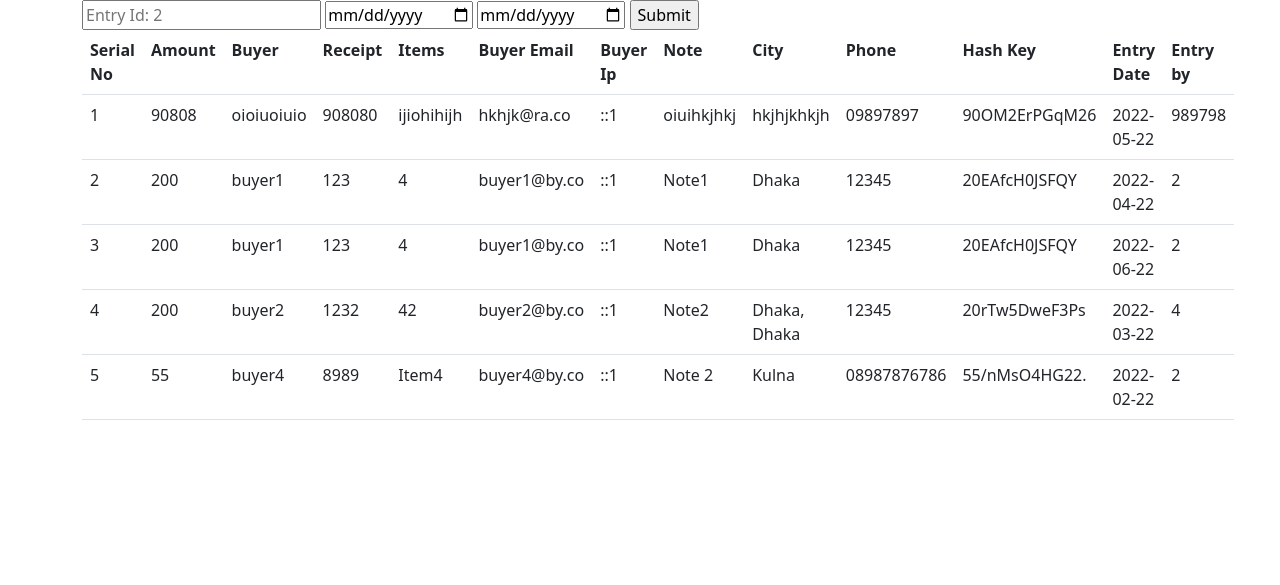
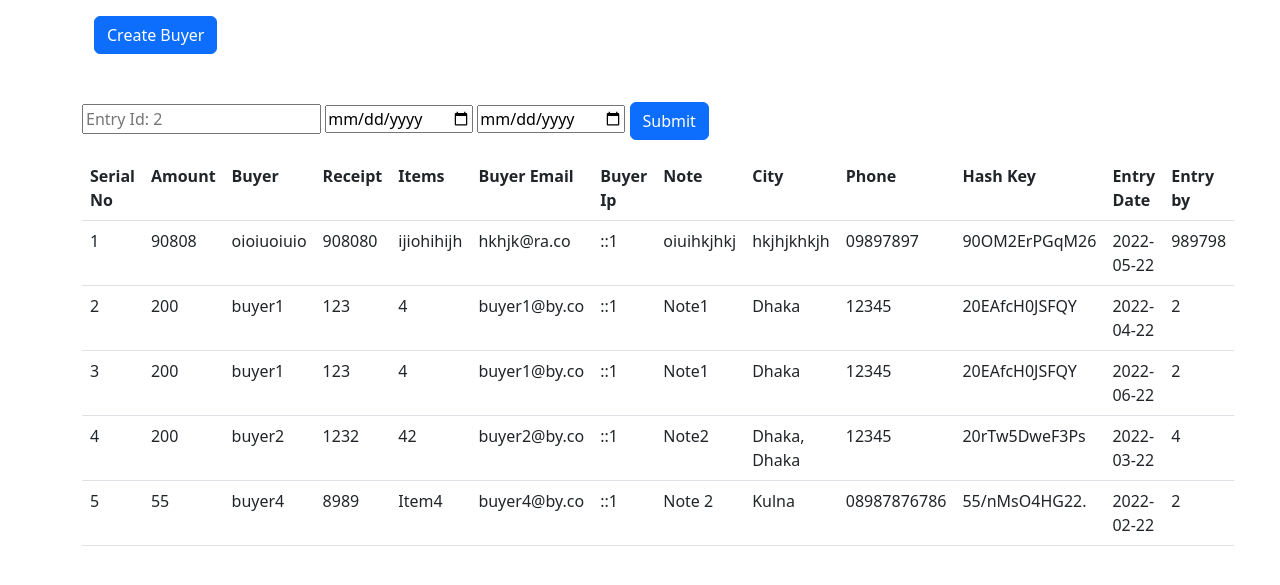
Before and after one commit to Rawshan008/buyer-form-submission, a PHP site: template view/bayer/index.php in a window 1280 px wide. Shown: the top 585 px of the page. Run offline with PHP 8.4, Linux system fonts and the light colour scheme; the template is opened without the code that fills it, so the values that code supplies are empty; data comes from the database, SQL or seed files in the repository; some libraries are stand-ins or nearby versions.

Commit message:
add root dir

```diff
--- a/api.php
+++ b/api.php
@@ -1,6 +1,6 @@
 <?php
-require_once('application/Validation.php');
-require_once('application/model/Buyer.php');
+require_once(ROOT_DIR . '/application/Validation.php');
+require_once(ROOT_DIR . '/application/model/Buyer.php');
 /**
  * Data Collect
  */
--- a/application/controller/DataConnect.php
+++ b/application/controller/DataConnect.php
@@ -3,7 +3,7 @@
  * Database Connection
  */
 
- require_once('config/db_connect.php');
+ require_once(ROOT_DIR . '/config/db_connect.php');
 
 class DataConnect {
   public $host = DB_HOST;
--- a/application/model/Buyer.php
+++ b/application/model/Buyer.php
@@ -2,7 +2,7 @@
 /**
  * Buyear Class
  */
-include_once("application/controller/DataConnect.php");
+include_once(ROOT_DIR . "/application/controller/DataConnect.php");
 
 class Buyer {
   public function insert($data) {
@@ -30,7 +30,8 @@ class Buyer {
     return $insertData;
   }
 
-  public function selectData($data = "") {
+  public function selectData($data = '') {
+
     $dataConnect = new DataConnect();
     if($data) {
       $userid = $data['userid'];
--- a/view/bayer/index.php
+++ b/view/bayer/index.php
@@ -1,6 +1,5 @@
 <?php
-
-require_once('application/model/Buyer.php');
+require_once(ROOT_DIR . '/application/model/Buyer.php');
 
 $result_row = new Buyer();
 $result = $result_row->selectData();
@@ -11,14 +10,27 @@ $result = $result_row->selectData();
     $result = $result_row->selectData();
   }
 ?>
-<div class="container">
+<div class="container py-3">
+  <div class="container">
+    <div class="row">
+      <div class="col">
+        <a class="btn btn-primary mb-3" href="index.php?action=create_buyer">Create Buyer</a>
+
+        <?php if(isset($_COOKIE['buyer_submit']) == 120227): ?>
+          <p>You do not create any request before 24 hours</p>
+        <?php endif; ?>
+      </div>
+    </div>
+  </div>
+</div>
+<div class="container py-3">
   <div class="row">
     <div class="col">
       <form id="searchForm" method="GET">
         <input type="text" name="userid" id="userid" placeholder="Entry Id: 2">
         <input type="date" name="fdate" id="fdate">
         <input type="date" name="ldate" id="ldate">
-        <input name="search" type="submit">
+        <input type="submit" name="search" class="btn btn-primary">
       </form>
     </div>
   </div>
@@ -66,5 +78,11 @@ $result = $result_row->selectData();
   </div>
 </div>
 <?php else: ?>
-<h1>NO data Found</h1>
+<div class="container py-3">
+  <div class="row">
+    <div class="col">
+      <h1>NO data Found</h1>
+    </div>
+  </div>
+</div>
 <?php endif; ?>
--- a/view/bayer/insert.php
+++ b/view/bayer/insert.php
@@ -1,7 +1,7 @@
-<div class="container">
+<div class="container py-3">
   <div class="row">
     <div class="col">
-      <a href="../../../buyer-form-submission/">Home</a>
+      <a class="btn btn-primary" href="index.php">Home</a>
     </div>
   </div>
 </div>
--- a/view/js/main.js
+++ b/view/js/main.js
@@ -194,5 +194,6 @@ function validation() {
             });
        }
     });
+
   })
 })(jQuery);
```
Also changed, not shown: index.php (+19 -5 lines).
